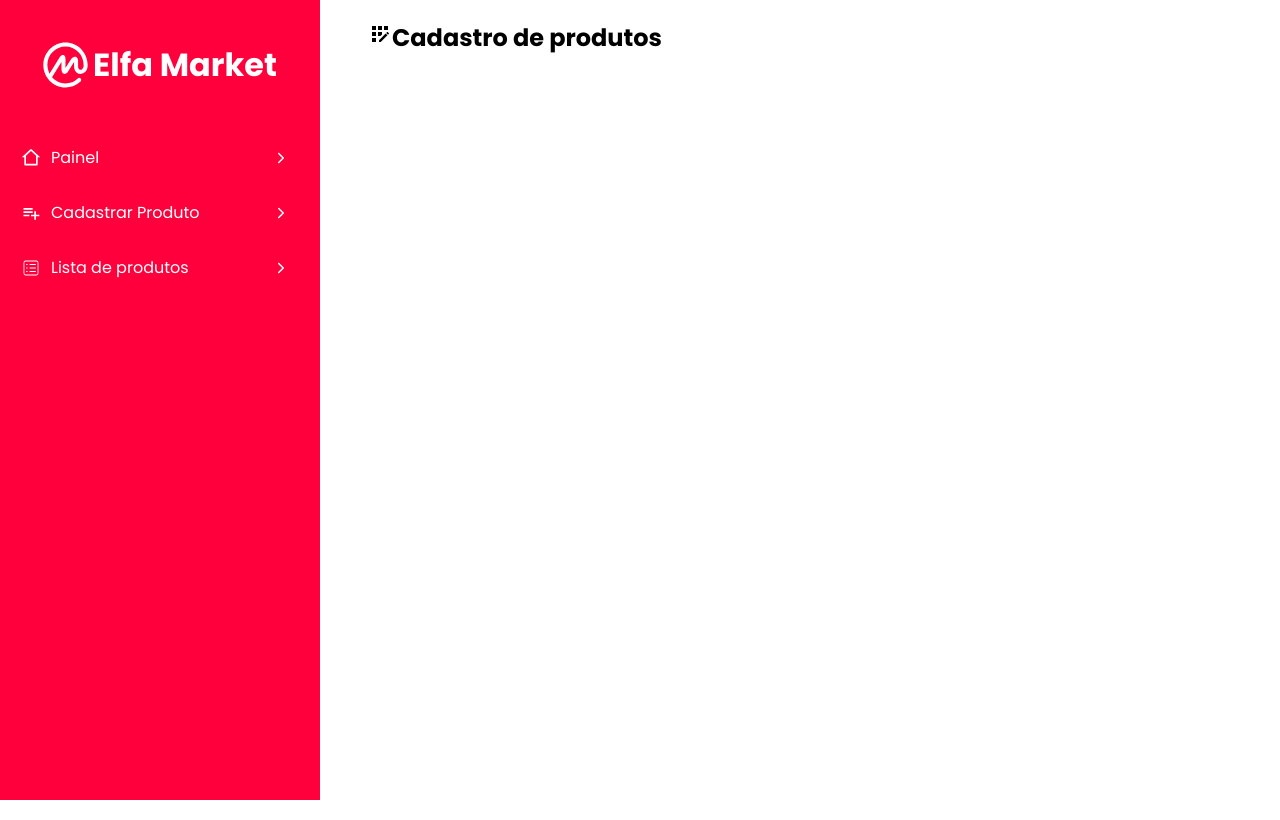
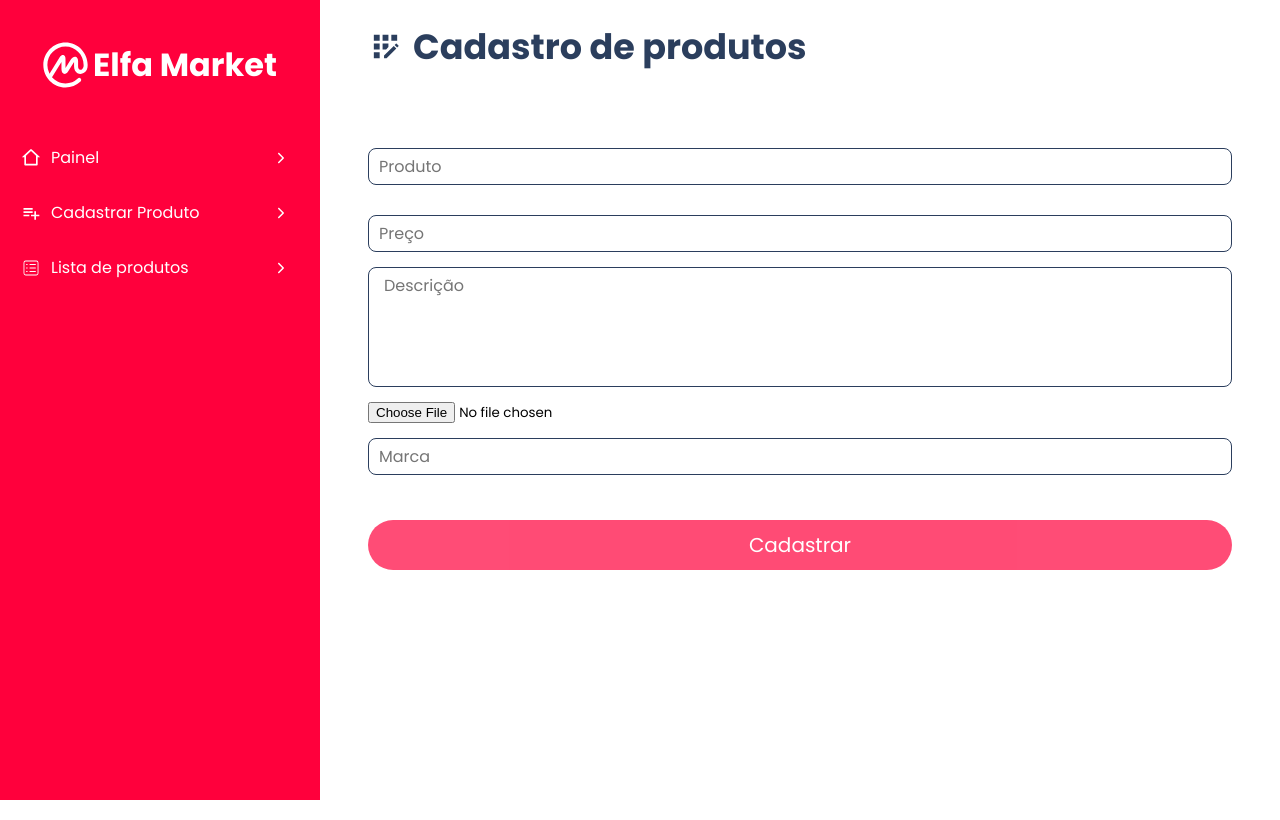
Before and after one commit to HLima02/elfa_market, a React (Vite) app: page /cadastrar_produtos in a window 1280 px wide. Shown: the top 820 px of the page. Built offline with nearby package versions, Linux system fonts and the light colour scheme.

Commit message:
Configuração formulário para cadastro de produtos

```diff
--- a/package.json
+++ b/package.json
@@ -10,12 +10,16 @@
     "preview": "vite preview"
   },
   "dependencies": {
+    "@cloudinary/react": "^1.14.1",
+    "@cloudinary/url-gen": "^1.21.0",
     "firebase": "^11.6.0",
     "react": "^19.0.0",
     "react-dom": "^19.0.0",
     "react-icons": "^5.5.0",
     "react-router-dom": "^7.5.1",
-    "sass": "^1.86.3"
+    "react-toastify": "^11.0.5",
+    "sass": "^1.86.3",
+    "uuid": "^11.1.0"
   },
   "devDependencies": {
     "@eslint/js": "^9.22.0",
--- /dev/null
+++ b/src/components/FormProductRegistration/index.tsx
@@ -0,0 +1,75 @@
+import { useState, useEffect, useContext } from 'react'
+import { ProductContext } from '../../contexts/produtos'
+import { toast } from 'react-toastify';
+import { v4 as uuidv4} from 'uuid'
+import './style.scss'
+
+export default function FormProductRegistration() {
+  const [name, setName] = useState<string>('')
+  const [price, setPrice] = useState<number | undefined>(undefined)
+  const [description, setDescription] = useState<string>('')
+  const [image, setImage] = useState<File | null>(null)
+  const [brand, setBrand] = useState<string>('')
+
+  const context = useContext(ProductContext)
+  if(!context) { return }
+  const { prods, setProds, ProductRegisteation } = context
+
+  function handleFile(e: React.ChangeEvent<HTMLInputElement>){
+    if(e.target.files) {
+      setImage(e.target.files[0])
+    }
+  }
+  function genereteUID(){
+    const uid = uuidv4()
+    return uid
+  }
+
+  function handleSubmit(e: React.FormEvent<HTMLFormElement>){
+    e.preventDefault()
+
+    if(name != '' && price != null && brand != ''){
+      let uidProd = genereteUID()
+      let uidBrand = genereteUID()
+
+      let prodList = prods
+      prodList.push({
+        id: uidProd,
+        nome: name,
+        preco: price,
+        descricao: description,
+        marca: {
+          id: uidBrand,
+          nome: brand
+        }
+      })
+
+      ProductRegisteation(prodList)
+      toast.success('Produto cadastrado com sucesso')
+      setName('')
+      setPrice(undefined)
+      setDescription('')
+      setBrand('')
+
+      console.log('lista: ', prodList )
+    } else {
+      toast.warning('Por favor, preencha todos os campos')
+      return
+    }
+  }
+
+  useEffect(() => {
+    console.log(prods)
+  }, [])
+
+  return (
+    <form onSubmit={(e) => handleSubmit(e)}>
+      <input value={name} onChange={(e) => setName(e.target.value)} type="text" placeholder='Produto' />
+      <input value={price} onChange={(e) => setPrice(Number(e.target.value))} type="number" placeholder='Preço' />
+      <textarea value={description} onChange={(e) => setDescription(e.target.value)} placeholder='Descrição' ></textarea>
+      <input type='file'accept='image/*' onChange={handleFile} />
+      <input placeholder='Marca' type="text" value={brand}  onChange={(e) => setBrand(e.target.value)}/>
+      <button type='submit'>Cadastrar</button>
+    </form>
+  )
+}
--- /dev/null
+++ b/src/components/FormProductRegistration/style.scss
@@ -0,0 +1,47 @@
+form {
+  width: 100%;
+  display: flex;
+  flex-direction: column;
+  padding: 40px 5%;
+
+  input[type=text], input[type=number] {
+    width: 100%;
+    padding: 5px 10px;
+    font-size: 16px;
+    margin: 15px 0;
+    border-radius: 8px;
+    border: 1px solid #2b3e5d;
+    outline: none;
+    color: #212121;
+  }
+
+  textarea {
+    resize: none;
+    border: 1px solid #2b3e5d;
+    border-radius: 8px;
+    padding: 5px 15px;
+    margin-bottom: 15px;
+    width: 100%;
+    height: 120px;
+    color: #212121;
+    font-size: 16px;
+  }
+
+  button {
+    width: 100%;
+    font-size: 20px;
+    padding: 10px;
+    border-radius: 40px;
+    color: #fff;
+    background-color: #ff003c;
+    margin-top: 30px;
+    border: none;
+    cursor: pointer;
+    opacity: 0.7;
+    transition: all 0.3s;
+
+    &:hover {
+      opacity: 1;
+    }
+  }
+}
--- a/src/components/Heading/stye.scss
+++ b/src/components/Heading/stye.scss
@@ -6,5 +6,14 @@
     display: flex;
     justify-content: flex-start;
     align-items: center;
+    font-size: 35px;
+    color: #2b3e5d;
+
+    span {
+      display: grid;
+      place-items: center;
+      height: 100%;
+      margin-right: 10px;
+    }
   }
 }
--- /dev/null
+++ b/src/contexts/produtos.tsx
@@ -0,0 +1,25 @@
+import { useState, createContext, ReactNode } from 'react'
+import { Produto, ProductContextType } from '../services/productList'
+
+export const ProductContext = createContext< ProductContextType | undefined >(undefined)
+
+type ProductProviderProps = {
+  children: ReactNode
+}
+
+export default function ProductProvider({ children }:ProductProviderProps) {
+  const [prods, setProds] = useState<Produto[]>([])
+
+  const ProductRegisteation = (list:Produto[]) => {
+    setProds(list)
+    let marketStorage = JSON.parse(localStorage.getItem('@elfa-market') || '[]')
+    marketStorage = list
+    localStorage.setItem('@elfa-market', JSON.stringify(marketStorage))
+  }
+
+  return (
+    <ProductContext.Provider value={{ prods, setProds, ProductRegisteation }}>
+      {children}
+    </ProductContext.Provider>
+  )
+}
--- a/src/main.tsx
+++ b/src/main.tsx
@@ -1,9 +1,12 @@
-import { StrictMode } from 'react'
+import { ToastContainer } from 'react-toastify';
 import { createRoot } from 'react-dom/client'
 import App from './App.tsx'
 
+import ProductProvider from './contexts/produtos.tsx'
+
 createRoot(document.getElementById('root')!).render(
-  <StrictMode>
+  <ProductProvider>
     <App />
-  </StrictMode>,
+    <ToastContainer/>
+  </ProductProvider>,
 )
--- a/src/pages/ProductRegistration/index.tsx
+++ b/src/pages/ProductRegistration/index.tsx
@@ -2,6 +2,7 @@ import React from 'react'
 
 import Menu from '../../components/Menu'
 import Heading from '../../components/Heading'
+import FormProductRegistration from '../../components/FormProductRegistration'
 import { MdAppRegistration } from "react-icons/md";
 
 export default function ProductRegistration() {
@@ -10,6 +11,7 @@ export default function ProductRegistration() {
       <Menu />
       <div className='right_side'>
         <Heading ico={MdAppRegistration} title="Cadastro de produtos" />
+        <FormProductRegistration />
       </div>
     </div>
   )
--- /dev/null
+++ b/src/services/productList.ts
@@ -0,0 +1,18 @@
+type Marca = {
+  id: string,
+  nome: string
+}
+
+export type Produto = {
+  id: string,
+  nome: string,
+  preco: number,
+  descricao?: string,
+  marca : Marca
+}
+
+export type ProductContextType = {
+  prods: Produto[],
+  setProds: React.Dispatch<React.SetStateAction<Produto[]>>,
+  ProductRegisteation?: any
+}
```
Also changed, not shown: src/services/firebaseConfig.ts (deleted, +0 -12 lines), 1 other file (tests, documents, lock files or other folders).
